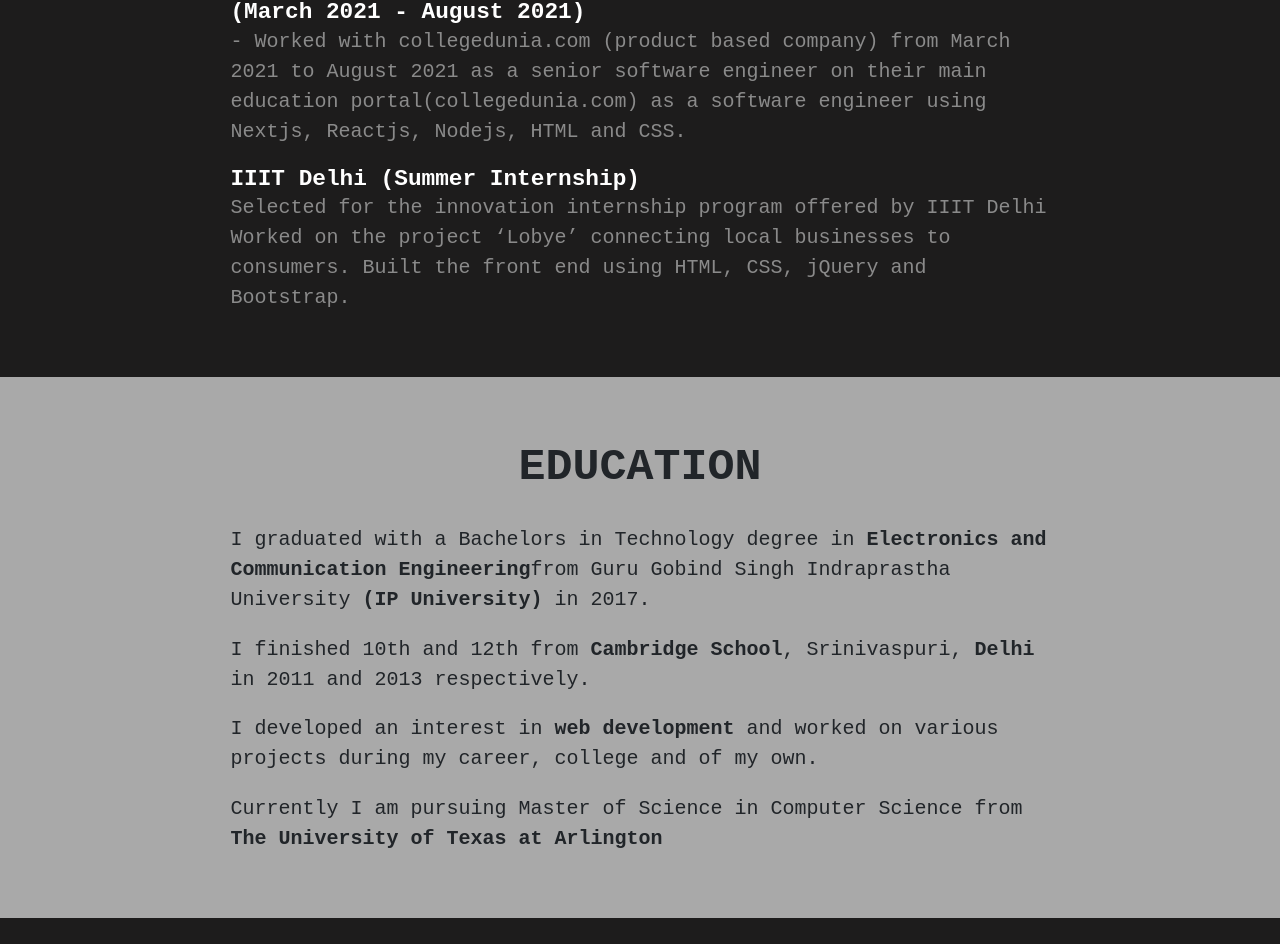
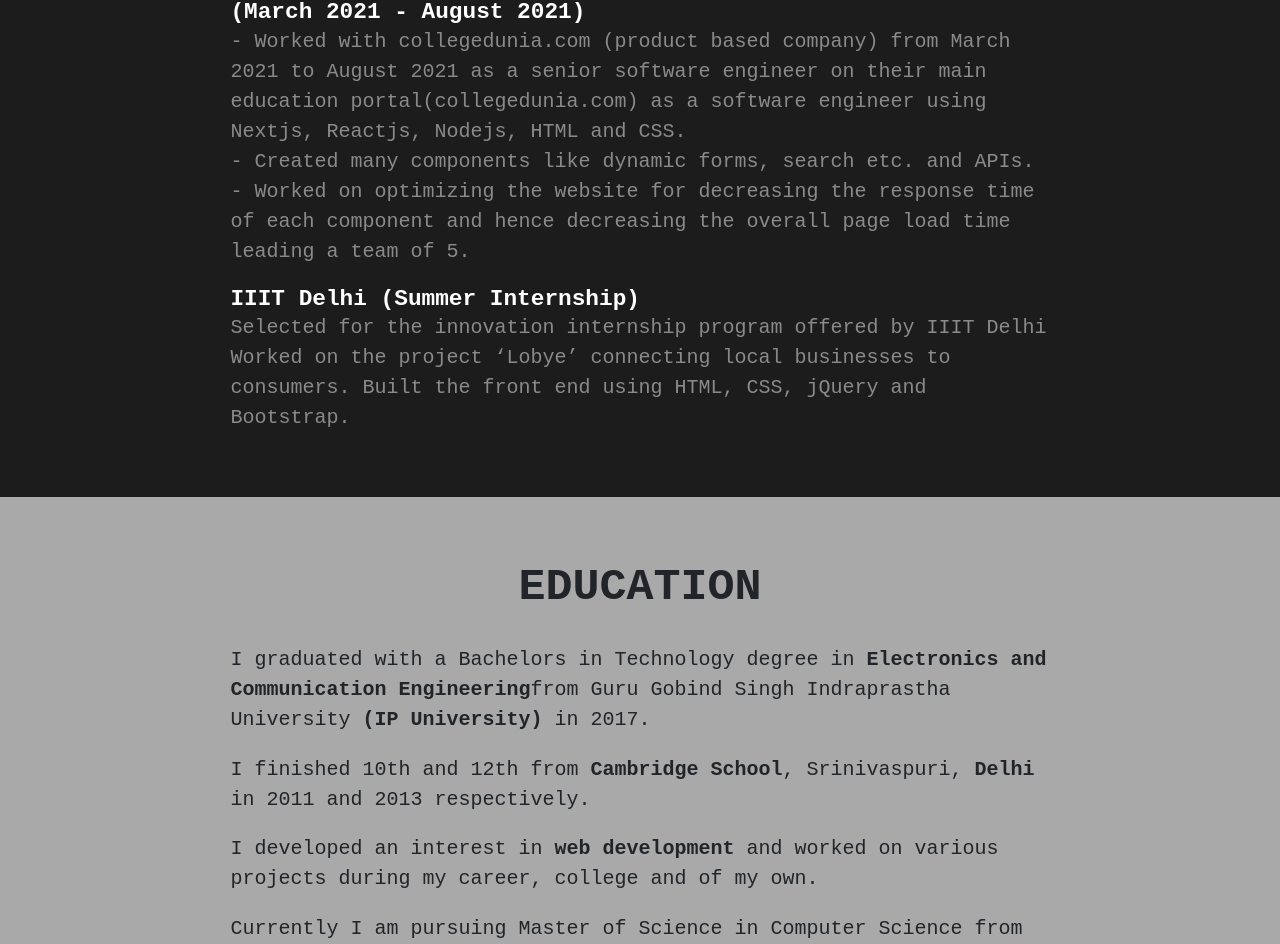
Before and after one commit to Karanjot1995/karanjot1995.github.io, a React (Create React App) app: page / in a window 1280 px wide. Shown: the part 3432-4376 px from the top of the page. Built offline with nearby package versions, Linux system fonts and the light colour scheme.

Commit message:
deployment

```diff
--- a/src/components/Portfolio.js
+++ b/src/components/Portfolio.js
@@ -293,6 +293,8 @@
             <p>- Worked with collegedunia.com (product based company) from March 2021 to August 2021 as
               a senior software engineer on their main education portal(collegedunia.com)
               as a software engineer using Nextjs, Reactjs, Nodejs, HTML and CSS.</p>
+            <p>- Created many components like dynamic forms, search etc. and APIs.</p>
+            <p>- Worked on optimizing the website for decreasing the response time of each component and hence decreasing the overall page load time leading a team of 5.</p>
           </div>
 
           <div className="company">
```
Also changed, not shown: 1 other file (tests, documents, lock files or other folders).
